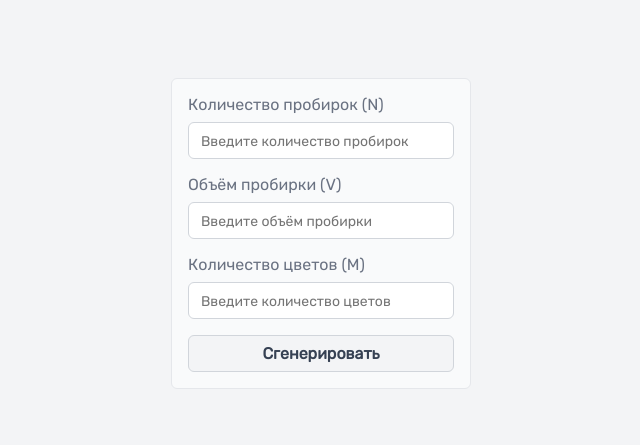
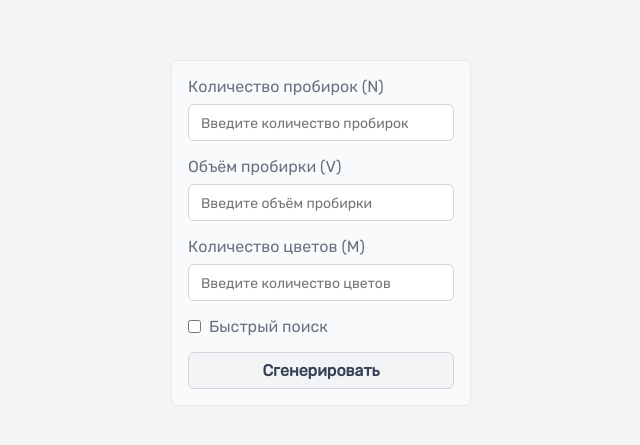
Before and after one commit to Kicshikxo/Liquid-Sort-Solver, a Vue app: page / in a window 1280 px wide. Shown: the part 167-612 px from the top of the page, without its empty margins (319-959 px from the left). Built offline with nearby package versions, Linux system fonts and the light colour scheme.

Commit message:
feat: add fast search checkbox

```diff
--- a/src/App.vue
+++ b/src/App.vue
@@ -3,31 +3,41 @@
     <section class="page">
       <form ref="form" class="form" @submit.prevent="onSubmit">
         <div class="input__field">
-          <label for="city">Количество пробирок (N)</label>
+          <label for="tubes-count">Количество пробирок (N)</label>
           <input
             class="input"
             type="number"
+            id="tubes-count"
             name="tubes-count"
             placeholder="Введите количество пробирок"
           />
         </div>
         <div class="input__field">
-          <label for="city">Объём пробирки (V)</label>
+          <label for="tube-volume">Объём пробирки (V)</label>
           <input
             class="input"
             type="number"
+            id="tube-volume"
             name="tube-volume"
             placeholder="Введите объём пробирки"
           />
         </div>
         <div class="input__field">
-          <label for="city">Количество цветов (M)</label>
+          <label for="color-count">Количество цветов (M)</label>
           <input
             class="input"
             type="number"
+            id="color-count"
             name="color-count"
             placeholder="Введите количество цветов"
           />
+        </div>
+        <div
+          class="input__field input__field--checkbox"
+          title="Если включено - поиск займёт меньше времени, но затратит больше ходов"
+        >
+          <input type="checkbox" id="fast-search" name="fast-search" />
+          <label for="fast-search">Быстрый поиск</label>
         </div>
         <button class="button" type="submit">Сгенерировать</button>
       </form>
@@ -59,8 +69,9 @@ function onSubmit() {
   tubesCount.value = Number(formData.get('tubes-count'))
   tubeVolume.value = Number(formData.get('tube-volume'))
   colorCount.value = Number(formData.get('color-count'))
+  const fastSearch = Boolean(formData.get('fast-search'))
 
-  nextTick(liquidSort.value?.generateRandomTubes)
+  nextTick(() => liquidSort.value?.generateRandomTubes(fastSearch))
 }
 </script>
 
--- a/src/assets/css/main.css
+++ b/src/assets/css/main.css
@@ -66,6 +66,13 @@
 .input__field label {
   color: #6a7282;
 }
+.input__field--checkbox {
+  flex-direction: row;
+  gap: 8px;
+}
+.input__field--checkbox input {
+  appearance: auto;
+}
 
 .button {
   cursor: pointer;
--- a/src/assets/ts/liquid-sort-solver.ts
+++ b/src/assets/ts/liquid-sort-solver.ts
@@ -114,7 +114,7 @@ export class LiquidSortSolver {
     return tubes.every(this.checkTubeSolved.bind(this))
   }
 
-  public generateSolvedMoves(maxDepth = 1000): Move[] | null {
+  public generateSolvedMoves(fastSearch = false, maxDepth = 1000): Move[] | null {
     const checkedStates = new Set<string>()
 
     const queue: { tubes: Tube[]; moves: Move[] }[] = [
@@ -122,7 +122,7 @@ export class LiquidSortSolver {
     ]
 
     while (queue.length > 0) {
-      const state = queue.shift()!
+      const state = fastSearch ? queue.pop()! : queue.shift()!
       const stateKey = JSON.stringify(state.tubes)
 
       if (checkedStates.has(stateKey)) continue
--- a/src/components/LiquidSort.vue
+++ b/src/components/LiquidSort.vue
@@ -97,7 +97,7 @@ const colorMap: Record<string, string> = {
   24: 'var(--color-stone-400)',
 }
 
-function generateRandomTubes() {
+function generateRandomTubes(fastSearch = false) {
   currentHistoryIndex.value = 0
 
   liquidSortSolver.value = new LiquidSortSolver(
@@ -112,7 +112,7 @@ function generateRandomTubes() {
   console.log(liquidSortSolver.value.tubes)
 
   console.time('generateSolvedMoves')
-  liquidSortSolver.value.generateSolvedMoves()
+  liquidSortSolver.value.generateSolvedMoves(fastSearch)
   console.timeEnd('generateSolvedMoves')
   console.log(liquidSortSolver.value.moves)
 
```
